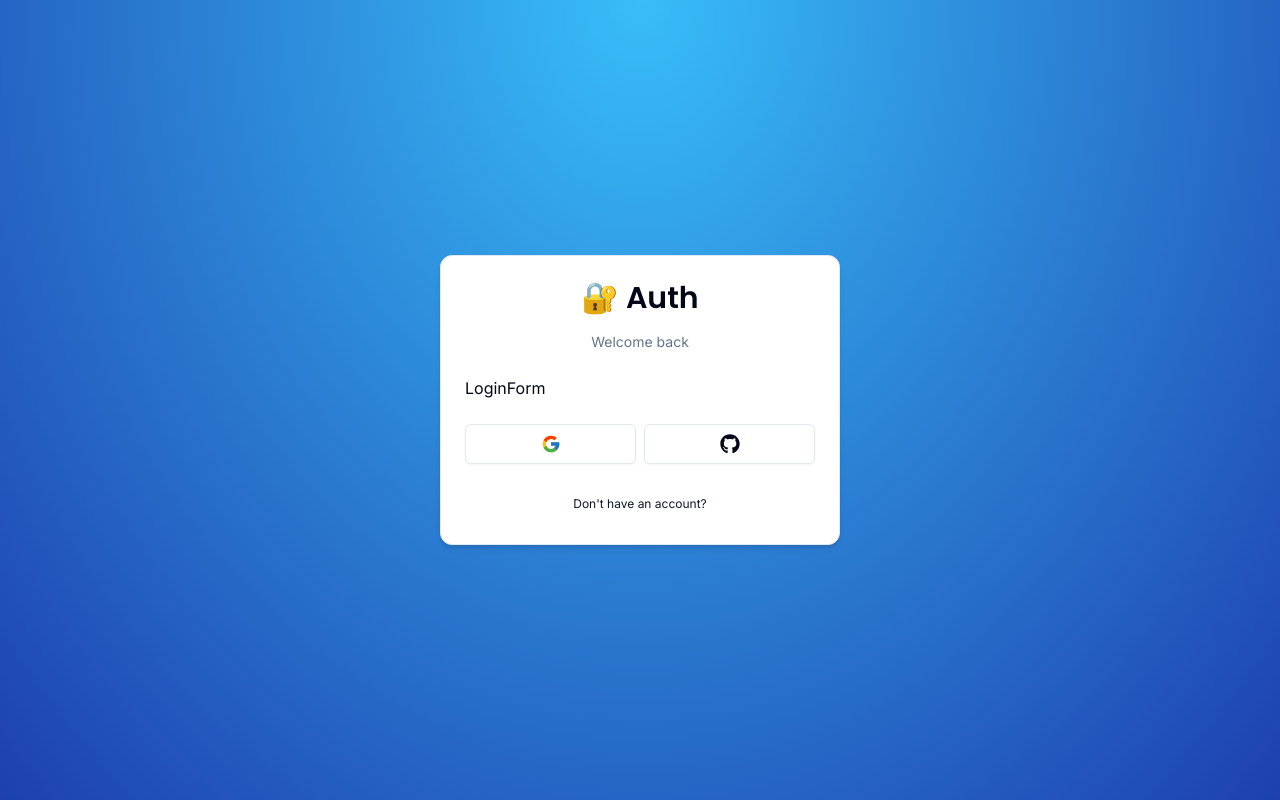
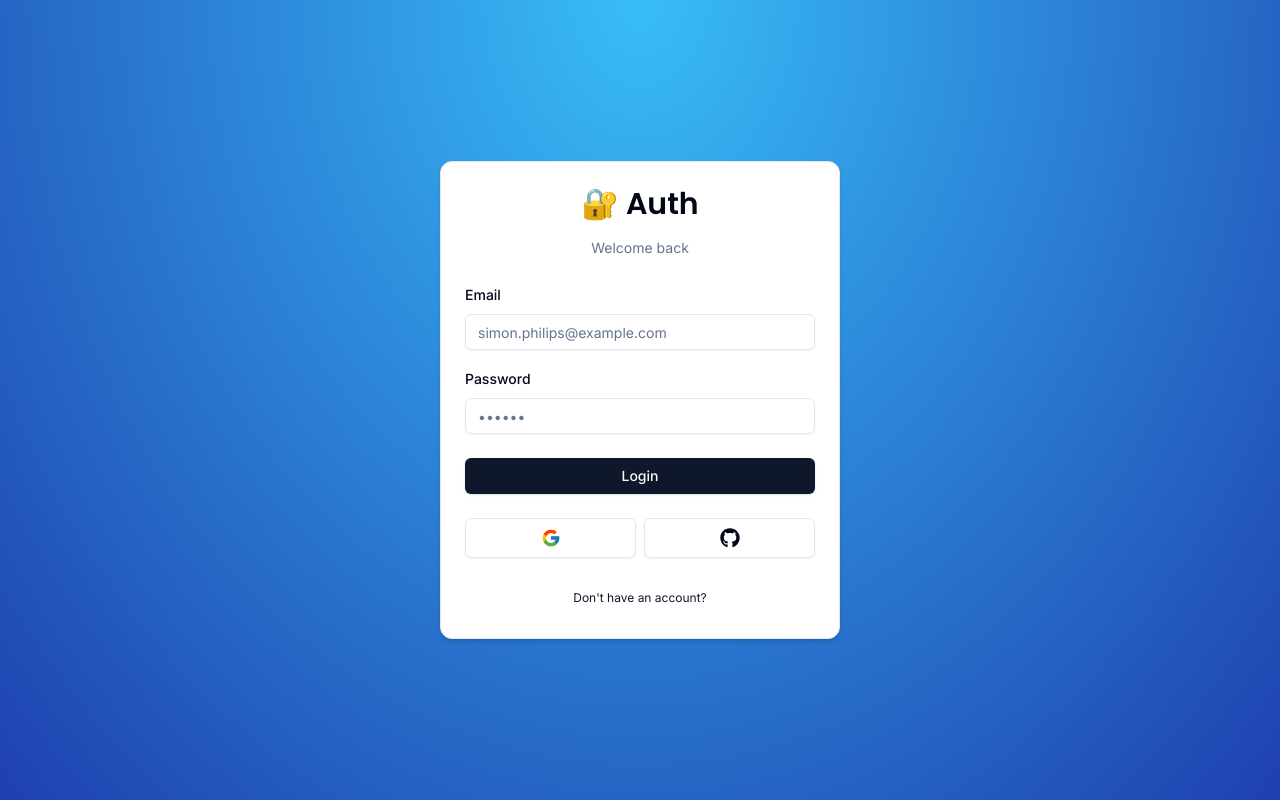
Before and after one commit to pedrohxiv/auth, a Next.js app: page /auth/login in a window 1280 px wide. Built offline with nearby package versions, Linux system fonts and the light colour scheme.

Commit message:
Login form created

```diff
--- a/components/auth/login-form.tsx
+++ b/components/auth/login-form.tsx
@@ -1,6 +1,37 @@
+"use client";
+
+import { zodResolver } from "@hookform/resolvers/zod";
+import { useForm } from "react-hook-form";
+import * as z from "zod";
+
 import { CardWrapper } from "@/components/auth/card-wrapper";
+import { FormError } from "@/components/form-error";
+import { FormSuccess } from "@/components/form-success";
+import { Button } from "@/components/ui/button";
+import {
+  Form,
+  FormControl,
+  FormField,
+  FormItem,
+  FormLabel,
+  FormMessage,
+} from "@/components/ui/form";
+import { Input } from "@/components/ui/input";
+import { LoginSchema } from "@/schemas";
 
 export const LoginForm = () => {
+  const form = useForm<z.infer<typeof LoginSchema>>({
+    resolver: zodResolver(LoginSchema),
+    defaultValues: {
+      email: "",
+      password: "",
+    },
+  });
+
+  const onSubmit = (values: z.infer<typeof LoginSchema>) => {
+    console.log(values);
+  };
+
   return (
     <CardWrapper
       headerLabel="Welcome back"
@@ -8,7 +39,47 @@
       backButtonHref="/auth/register"
       showSocial
     >
-      LoginForm
+      <Form {...form}>
+        <form onSubmit={form.handleSubmit(onSubmit)} className="space-y-6">
+          <div className="space-y-4">
+            <FormField
+              control={form.control}
+              name="email"
+              render={({ field }) => (
+                <FormItem>
+                  <FormLabel>Email</FormLabel>
+                  <FormControl>
+                    <Input
+                      {...field}
+                      placeholder="simon.philips@example.com"
+                      type="email"
+                    />
+                  </FormControl>
+                  <FormMessage />
+                </FormItem>
+              )}
+            />
+            <FormField
+              control={form.control}
+              name="password"
+              render={({ field }) => (
+                <FormItem>
+                  <FormLabel>Password</FormLabel>
+                  <FormControl>
+                    <Input {...field} placeholder="••••••" type="password" />
+                  </FormControl>
+                  <FormMessage />
+                </FormItem>
+              )}
+            />
+          </div>
+          <FormError message="" />
+          <FormSuccess message="" />
+          <Button type="submit" className="w-full">
+            Login
+          </Button>
+        </form>
+      </Form>
     </CardWrapper>
   );
 };
--- /dev/null
+++ b/components/form-error.tsx
@@ -0,0 +1,18 @@
+import { ExclamationTriangleIcon } from "@radix-ui/react-icons";
+
+interface FormErrorProps {
+  message?: string;
+}
+
+export const FormError = ({ message }: FormErrorProps) => {
+  if (!message) {
+    return null;
+  }
+
+  return (
+    <div className="bg-destructive/15 p-3 rounded-md flex items-center gap-x-2 text-sm text-destructive">
+      <ExclamationTriangleIcon className="h-4 w-4" />
+      <p>{message}</p>
+    </div>
+  );
+};
--- /dev/null
+++ b/components/form-success.tsx
@@ -0,0 +1,18 @@
+import { CheckCircledIcon } from "@radix-ui/react-icons";
+
+interface FormSuccessProps {
+  message?: string;
+}
+
+export const FormSuccess = ({ message }: FormSuccessProps) => {
+  if (!message) {
+    return null;
+  }
+
+  return (
+    <div className="bg-emerald-500/15 p-3 rounded-md flex items-center gap-x-2 text-sm text-emerald-500">
+      <CheckCircledIcon className="h-4 w-4" />
+      <p>{message}</p>
+    </div>
+  );
+};
--- /dev/null
+++ b/components/ui/form.tsx
@@ -0,0 +1,177 @@
+import * as LabelPrimitive from "@radix-ui/react-label";
+import { Slot } from "@radix-ui/react-slot";
+import * as React from "react";
+import {
+  Controller,
+  ControllerProps,
+  FieldPath,
+  FieldValues,
+  FormProvider,
+  useFormContext,
+} from "react-hook-form";
+
+import { Label } from "@/components/ui/label";
+import { cn } from "@/lib/utils";
+
+const Form = FormProvider;
+
+type FormFieldContextValue<
+  TFieldValues extends FieldValues = FieldValues,
+  TName extends FieldPath<TFieldValues> = FieldPath<TFieldValues>
+> = {
+  name: TName;
+};
+
+const FormFieldContext = React.createContext<FormFieldContextValue>(
+  {} as FormFieldContextValue
+);
+
+const FormField = <
+  TFieldValues extends FieldValues = FieldValues,
+  TName extends FieldPath<TFieldValues> = FieldPath<TFieldValues>
+>({
+  ...props
+}: ControllerProps<TFieldValues, TName>) => {
+  return (
+    <FormFieldContext.Provider value={{ name: props.name }}>
+      <Controller {...props} />
+    </FormFieldContext.Provider>
+  );
+};
+
+const useFormField = () => {
+  const fieldContext = React.useContext(FormFieldContext);
+  const itemContext = React.useContext(FormItemContext);
+  const { getFieldState, formState } = useFormContext();
+
+  const fieldState = getFieldState(fieldContext.name, formState);
+
+  if (!fieldContext) {
+    throw new Error("useFormField should be used within <FormField>");
+  }
+
+  const { id } = itemContext;
+
+  return {
+    id,
+    name: fieldContext.name,
+    formItemId: `${id}-form-item`,
+    formDescriptionId: `${id}-form-item-description`,
+    formMessageId: `${id}-form-item-message`,
+    ...fieldState,
+  };
+};
+
+type FormItemContextValue = {
+  id: string;
+};
+
+const FormItemContext = React.createContext<FormItemContextValue>(
+  {} as FormItemContextValue
+);
+
+const FormItem = React.forwardRef<
+  HTMLDivElement,
+  React.HTMLAttributes<HTMLDivElement>
+>(({ className, ...props }, ref) => {
+  const id = React.useId();
+
+  return (
+    <FormItemContext.Provider value={{ id }}>
+      <div ref={ref} className={cn("space-y-2", className)} {...props} />
+    </FormItemContext.Provider>
+  );
+});
+FormItem.displayName = "FormItem";
+
+const FormLabel = React.forwardRef<
+  React.ElementRef<typeof LabelPrimitive.Root>,
+  React.ComponentPropsWithoutRef<typeof LabelPrimitive.Root>
+>(({ className, ...props }, ref) => {
+  const { error, formItemId } = useFormField();
+
+  return (
+    <Label
+      ref={ref}
+      className={cn(error && "text-destructive", className)}
+      htmlFor={formItemId}
+      {...props}
+    />
+  );
+});
+FormLabel.displayName = "FormLabel";
+
+const FormControl = React.forwardRef<
+  React.ElementRef<typeof Slot>,
+  React.ComponentPropsWithoutRef<typeof Slot>
+>(({ ...props }, ref) => {
+  const { error, formItemId, formDescriptionId, formMessageId } =
+    useFormField();
+
+  return (
+    <Slot
+      ref={ref}
+      id={formItemId}
+      aria-describedby={
+        !error
+          ? `${formDescriptionId}`
+          : `${formDescriptionId} ${formMessageId}`
+      }
+      aria-invalid={!!error}
+      {...props}
+    />
+  );
+});
+FormControl.displayName = "FormControl";
+
+const FormDescription = React.forwardRef<
+  HTMLParagraphElement,
+  React.HTMLAttributes<HTMLParagraphElement>
+>(({ className, ...props }, ref) => {
+  const { formDescriptionId } = useFormField();
+
+  return (
+    <p
+      ref={ref}
+      id={formDescriptionId}
+      className={cn("text-[0.8rem] text-muted-foreground", className)}
+      {...props}
+    />
+  );
+});
+FormDescription.displayName = "FormDescription";
+
+const FormMessage = React.forwardRef<
+  HTMLParagraphElement,
+  React.HTMLAttributes<HTMLParagraphElement>
+>(({ className, children, ...props }, ref) => {
+  const { error, formMessageId } = useFormField();
+  const body = error ? String(error?.message) : children;
+
+  if (!body) {
+    return null;
+  }
+
+  return (
+    <p
+      ref={ref}
+      id={formMessageId}
+      className={cn("text-[0.8rem] font-medium text-destructive", className)}
+      {...props}
+    >
+      {body}
+    </p>
+  );
+});
+FormMessage.displayName = "FormMessage";
+
+export {
+  Form,
+  FormControl,
+  FormDescription,
+  FormField,
+  FormItem,
+  FormLabel,
+  FormMessage,
+  useFormField
+};
--- /dev/null
+++ b/components/ui/input.tsx
@@ -0,0 +1,25 @@
+import * as React from "react";
+
+import { cn } from "@/lib/utils";
+
+export interface InputProps
+  extends React.InputHTMLAttributes<HTMLInputElement> {}
+
+const Input = React.forwardRef<HTMLInputElement, InputProps>(
+  ({ className, type, ...props }, ref) => {
+    return (
+      <input
+        type={type}
+        className={cn(
+          "flex h-9 w-full rounded-md border border-input bg-transparent px-3 py-1 text-sm shadow-sm transition-colors file:border-0 file:bg-transparent file:text-sm file:font-medium placeholder:text-muted-foreground focus-visible:outline-none focus-visible:ring-1 focus-visible:ring-ring disabled:cursor-not-allowed disabled:opacity-50",
+          className
+        )}
+        ref={ref}
+        {...props}
+      />
+    );
+  }
+);
+Input.displayName = "Input";
+
+export { Input };
--- /dev/null
+++ b/components/ui/label.tsx
@@ -0,0 +1,26 @@
+"use client";
+
+import * as LabelPrimitive from "@radix-ui/react-label";
+import { cva, type VariantProps } from "class-variance-authority";
+import * as React from "react";
+
+import { cn } from "@/lib/utils";
+
+const labelVariants = cva(
+  "text-sm font-medium leading-none peer-disabled:cursor-not-allowed peer-disabled:opacity-70"
+);
+
+const Label = React.forwardRef<
+  React.ElementRef<typeof LabelPrimitive.Root>,
+  React.ComponentPropsWithoutRef<typeof LabelPrimitive.Root> &
+    VariantProps<typeof labelVariants>
+>(({ className, ...props }, ref) => (
+  <LabelPrimitive.Root
+    ref={ref}
+    className={cn(labelVariants(), className)}
+    {...props}
+  />
+));
+Label.displayName = LabelPrimitive.Root.displayName;
+
+export { Label };
--- a/package.json
+++ b/package.json
@@ -9,16 +9,20 @@
     "lint": "next lint"
   },
   "dependencies": {
+    "@hookform/resolvers": "^3.3.4",
     "@radix-ui/react-icons": "^1.3.0",
+    "@radix-ui/react-label": "^2.0.2",
     "@radix-ui/react-slot": "^1.0.2",
     "class-variance-authority": "^0.7.0",
     "clsx": "^2.1.0",
     "next": "14.1.0",
     "react": "^18",
     "react-dom": "^18",
+    "react-hook-form": "^7.50.0",
     "react-icons": "^5.0.1",
     "tailwind-merge": "^2.2.1",
-    "tailwindcss-animate": "^1.0.7"
+    "tailwindcss-animate": "^1.0.7",
+    "zod": "^3.22.4"
   },
   "devDependencies": {
     "@types/node": "^20",
--- /dev/null
+++ b/schemas/index.ts
@@ -0,0 +1,6 @@
+import * as z from "zod";
+
+export const LoginSchema = z.object({
+  email: z.string().email({ message: "Email is required" }),
+  password: z.string().min(1, { message: "Password is required" }),
+});
```
Also changed, not shown: 1 other file (tests, documents, lock files or other folders).
